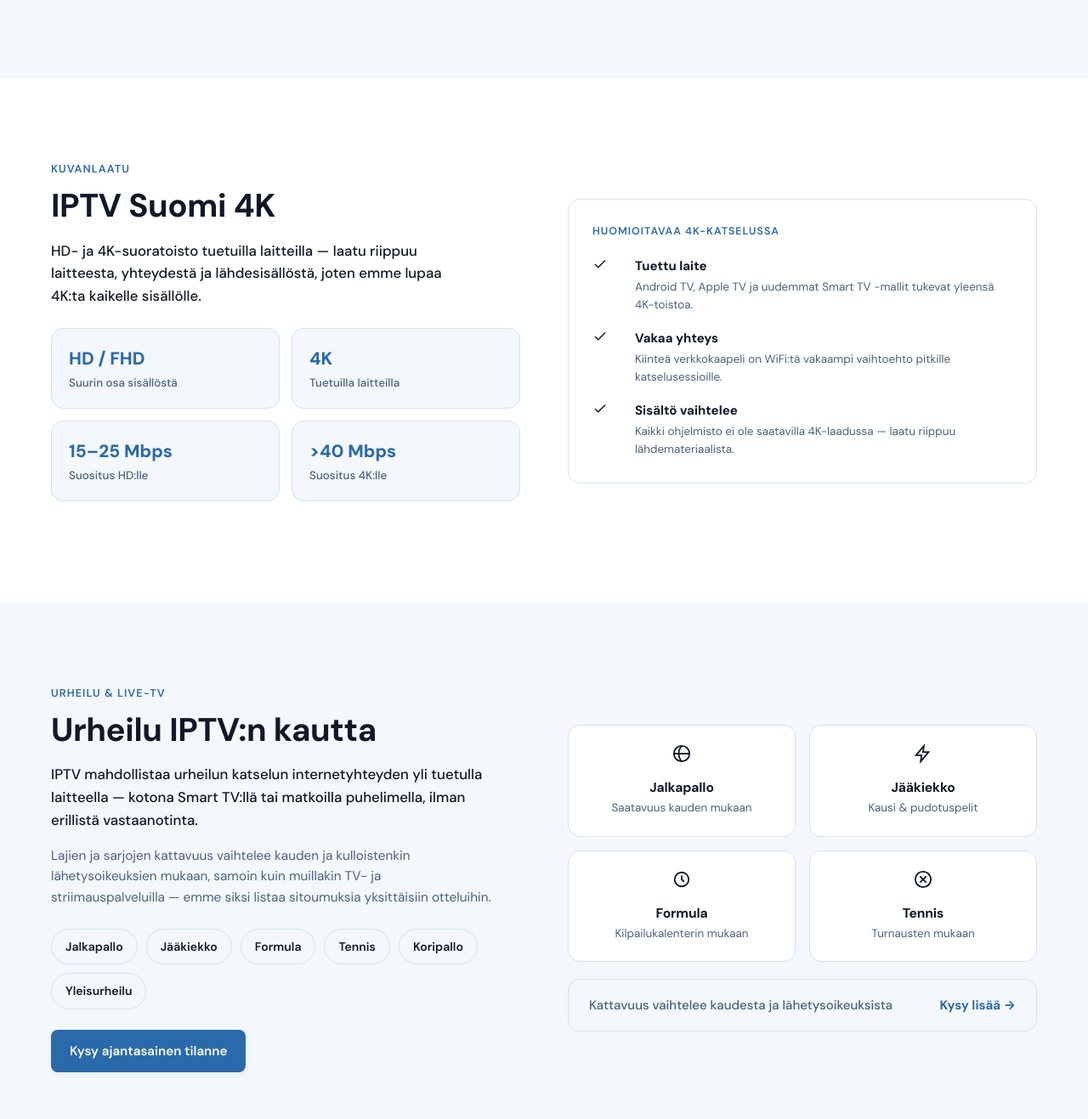
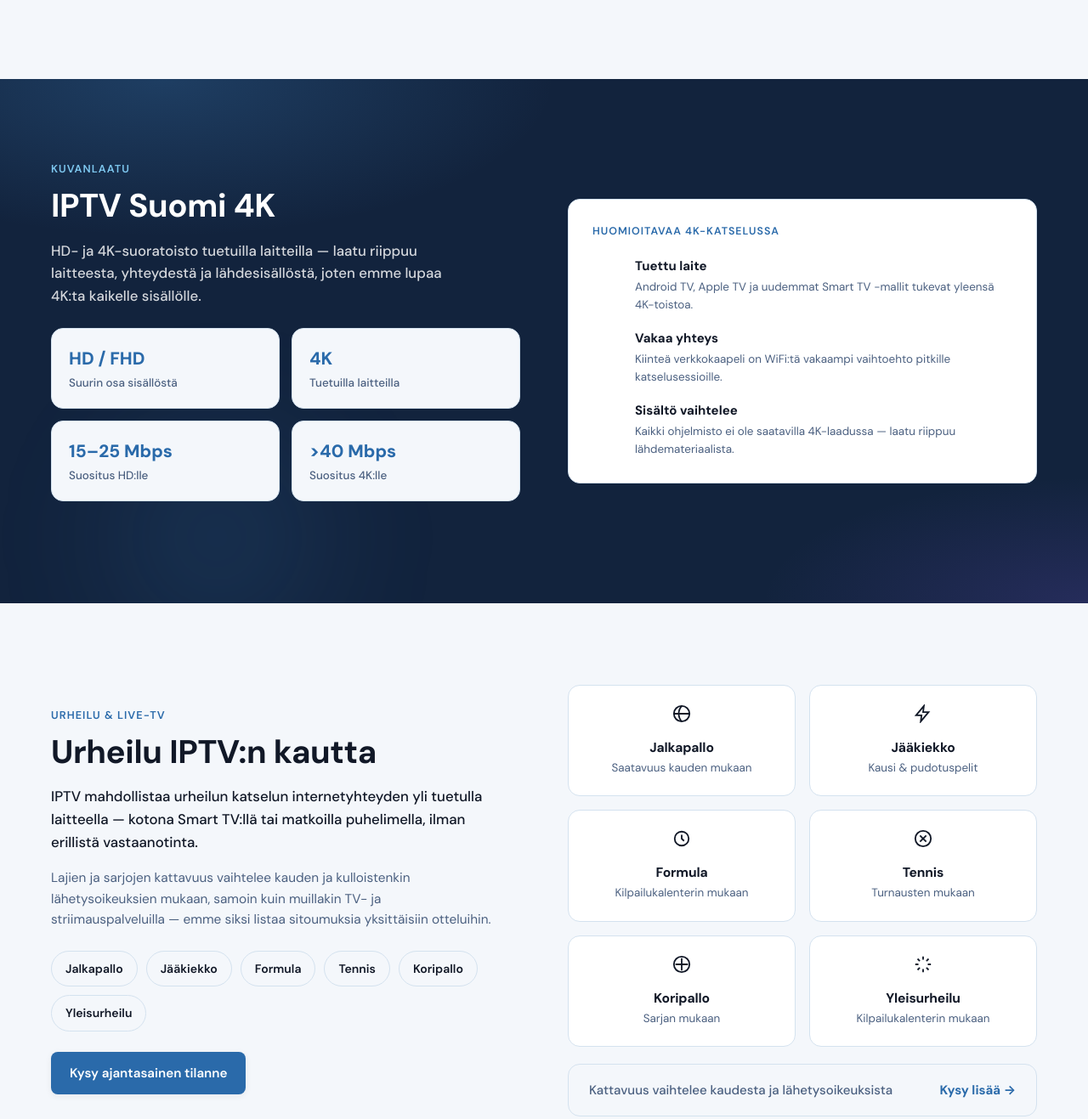
Before and after one commit to Salaheddine2007/finland-website, a plain HTML site: page index.html in a window 1280 px wide. Shown: the part 10238-11555 px from the top of the page at 85% size. Drawn offline with Linux system fonts and the light colour scheme.

Commit message:
Extend dark-section rhythm to 4K and Installation, fix sports card mismatch
Dark sections now: Nordic IPTV, 4K, Installation, plus the existing dark
CTA-band/footer - spread across the page (positions ~9, ~15, ~19 of 24)
for a light-dark-light-dark rhythm instead of one isolated dark island.

Contrast bug caught and fixed while extending the pattern: the global
.section-dark h3 { color: #fff } and .eyebrow { color: sky2 } rules
were written for text sitting directly on the dark background, but
white cards nested inside these sections (check-card, step-card) also
contain h3/eyebrow elements - those would have inherited white-on-white
or low-contrast sky2-on-white styling instead of their own card-
appropriate colors. Added scoped correction rules
(.section-dark .step-card h3, .check-card .eyebrow, etc.) so nested
light-surface components keep their own light-theme text colors
regardless of the section wrapper's theme.

Also fixed the sports section card/pill-tag count mismatch flagged by
the last content-quality audit (6 pill tags but only 4 icon-stat-cards)
- added Koripallo and Yleisurheilu cards to match.

```diff
--- a/assets/styles.css
+++ b/assets/styles.css
@@ -416,6 +416,13 @@ a:focus-visible, button:focus-visible, summary:focus-visible, .btn:focus-visible
 }
 .section-dark .container { position: relative; z-index: 1; }
 .section-dark .eyebrow { color: var(--sky2); }
+/* Correction: light-surface cards nested inside a dark section (check-card, benefit-card, etc.)
+   keep their own light-theme text colors - only the section's own direct text should go light */
+.section-dark .check-card .eyebrow,
+.section-dark .benefit-card .eyebrow { color: var(--sky3); }
+.section-dark .step-card h3,
+.section-dark .icon-stat-card h3,
+.section-dark .price-card h3 { color: var(--text); }
 .section-dark h2, .section-dark h3 { color: #ffffff; }
 .section-dark .section-head p, .section-dark > .container > p { color: rgba(255, 255, 255, 0.68); }
 .section-dark .topic-trail ol { color: rgba(255, 255, 255, 0.55); }
--- a/index.html
+++ b/index.html
@@ -536,13 +536,14 @@
 </section>
 
 <!-- ============ 4K ============ -->
-<section class="section" id="4k">
+<section class="section section-dark" id="4k">
+  <div class="glow-blob" aria-hidden="true" style="width:360px;height:360px;bottom:-120px;left:4%;background:radial-gradient(circle, rgba(74,158,232,0.3), transparent 70%);animation-delay:-9s;"></div>
   <div class="container">
     <div class="split">
       <div>
         <span class="eyebrow">Kuvanlaatu</span>
         <h2>IPTV Suomi 4K</h2>
-        <p style="font-size:1.05rem;color:var(--text);font-weight:500;max-width:480px;margin:16px 0;">HD- ja 4K-suoratoisto tuetuilla laitteilla — laatu riippuu laitteesta, yhteydestä ja lähdesisällöstä, joten emme lupaa 4K:ta kaikelle sisällölle.</p>
+        <p style="font-size:1.05rem;font-weight:500;max-width:480px;margin:16px 0;">HD- ja 4K-suoratoisto tuetuilla laitteilla — laatu riippuu laitteesta, yhteydestä ja lähdesisällöstä, joten emme lupaa 4K:ta kaikelle sisällölle.</p>
         <div class="stat-box-grid">
           <div class="stat-box"><div class="val">HD / FHD</div><div class="lbl">Suurin osa sisällöstä</div></div>
           <div class="stat-box"><div class="val">4K</div><div class="lbl">Tuetuilla laitteilla</div></div>
@@ -612,6 +613,16 @@
             <h3>Tennis</h3>
             <p>Turnausten mukaan</p>
           </div>
+          <div class="icon-stat-card">
+            <div class="b-icon" style="margin:0 auto 12px;"><svg width="22" height="22" viewBox="0 0 24 24" fill="none" stroke="currentColor" stroke-width="2" aria-hidden="true"><circle cx="12" cy="12" r="10"/><path d="M12 4v16M4 12h16"/></svg></div>
+            <h3>Koripallo</h3>
+            <p>Sarjan mukaan</p>
+          </div>
+          <div class="icon-stat-card">
+            <div class="b-icon" style="margin:0 auto 12px;"><svg width="22" height="22" viewBox="0 0 24 24" fill="none" stroke="currentColor" stroke-width="2" aria-hidden="true"><path d="M12 2v4M12 18v4M4.93 4.93l2.83 2.83M16.24 16.24l2.83 2.83M2 12h4M18 12h4M4.93 19.07l2.83-2.83M16.24 7.76l2.83-2.83"/></svg></div>
+            <h3>Yleisurheilu</h3>
+            <p>Kilpailukalenterin mukaan</p>
+          </div>
         </div>
         <div class="info-banner">
           <span>Kattavuus vaihtelee kaudesta ja lähetysoikeuksista</span>
@@ -671,7 +682,8 @@
 </section>
 
 <!-- ============ INSTALLATION ============ -->
-<section class="section" id="asennus">
+<section class="section section-dark" id="asennus">
+  <div class="glow-blob" aria-hidden="true" style="width:400px;height:400px;top:-140px;right:8%;background:radial-gradient(circle, rgba(139,92,246,0.25), transparent 70%);animation-delay:-3s;"></div>
   <div class="container">
     <div class="section-head center">
       <span class="eyebrow">Asennus</span>
```
